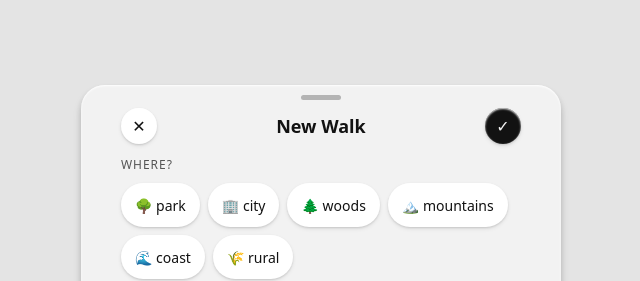
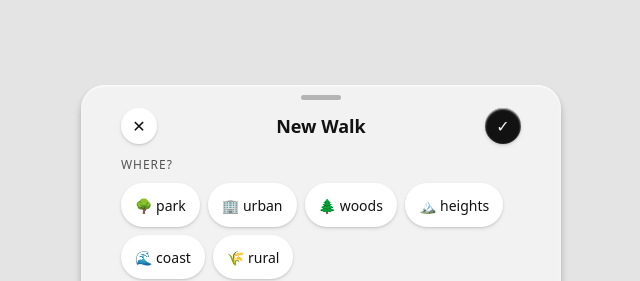
Before and after one commit to xkh-dev/walk-log, a React (Vite) app: page /log in a window 1280 px wide. Shown: the top 281 px of the page, without its empty margins (319-959 px from the left). Built offline with nearby package versions, Linux system fonts and the light colour scheme.

Commit message:
Clarify whereTypes
Changed `city` to `urban` and `mountains` to `heights` so the terms sound broader.

```diff
--- a/src/constants.js
+++ b/src/constants.js
@@ -1,8 +1,8 @@
 const WHERE_TYPES = [
   { value: 'park',      icon: '🌳', label: 'park',      color: '#8ccf81' },
-  { value: 'city',      icon: '🏢', label: 'city',      color: '#6a5acd' },
+  { value: 'urban',     icon: '🏢', label: 'urban',     color: '#6a5acd' },
   { value: 'woods',     icon: '🌲', label: 'woods',     color: '#4a7c59' },
-  { value: 'mountains', icon: '🏔️', label: 'mountains', color: '#9cb1da' },
+  { value: 'heights',   icon: '🏔️', label: 'heights',   color: '#9cb1da' },
   { value: 'coast',     icon: '🌊', label: 'coast',     color: '#388eea' },
   { value: 'rural',     icon: '🌾', label: 'rural',     color: '#b8863b' },
 ];
```
Also changed, not shown: 1 other file (tests, documents, lock files or other folders).
